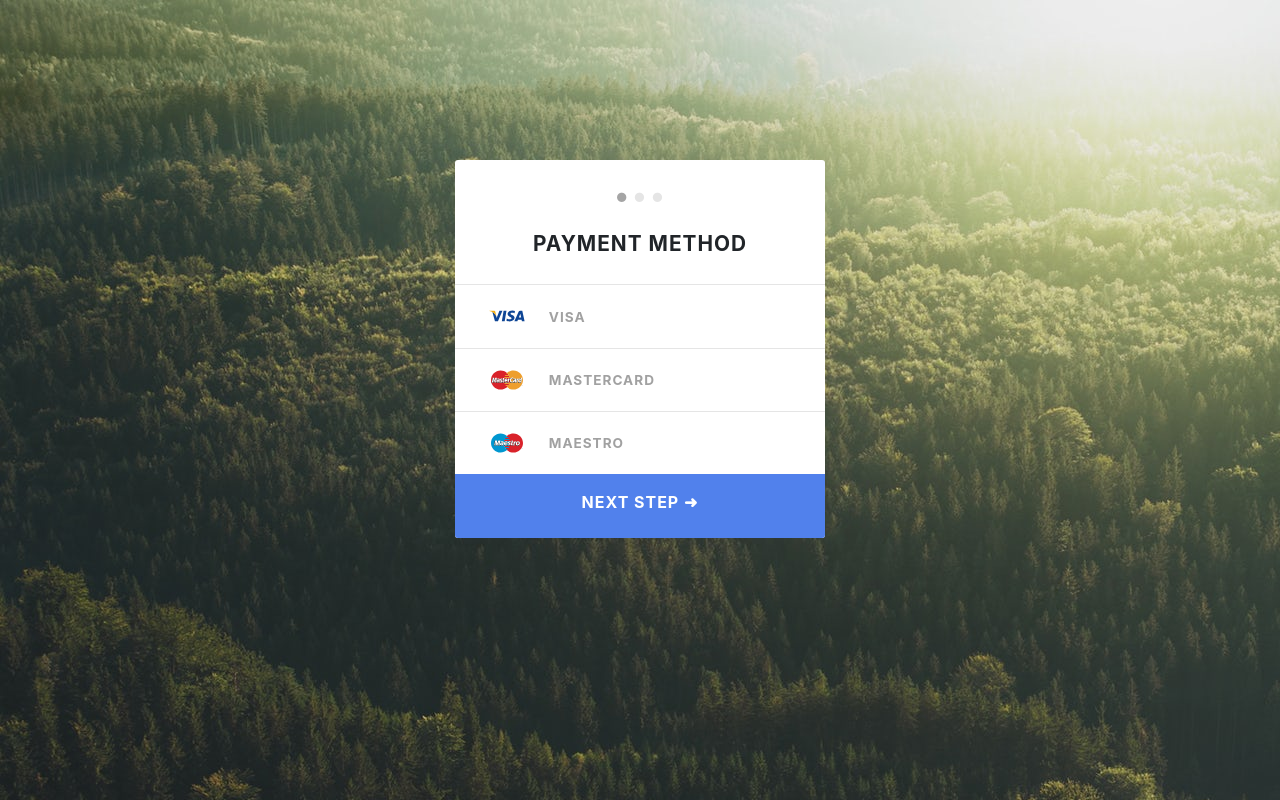
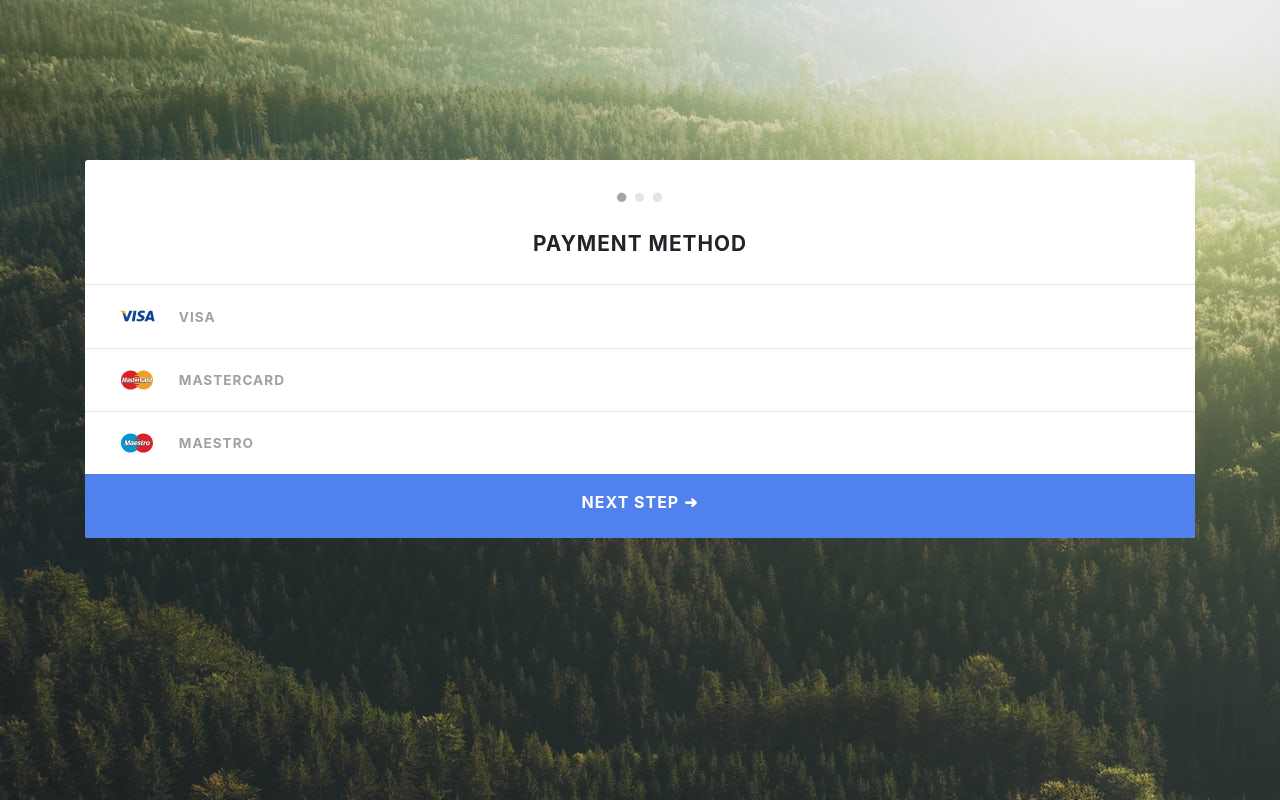
Before and after one commit to gbelio/frontloops, a plain HTML site: page Loop1-Step2/assets/index.html in a window 1280 px wide. Drawn offline with nearby package versions, Linux system fonts and the light colour scheme.

Commit message:
Update styles.css

```diff
--- a/Loop1-Step2/assets/styles.css
+++ b/Loop1-Step2/assets/styles.css
@@ -13,7 +13,7 @@ body{
     display: flex;
     flex-wrap: wrap;
     justify-content: center;
-    width: 400px;
+    //width: 400px;
 }
 
 h5{
```
